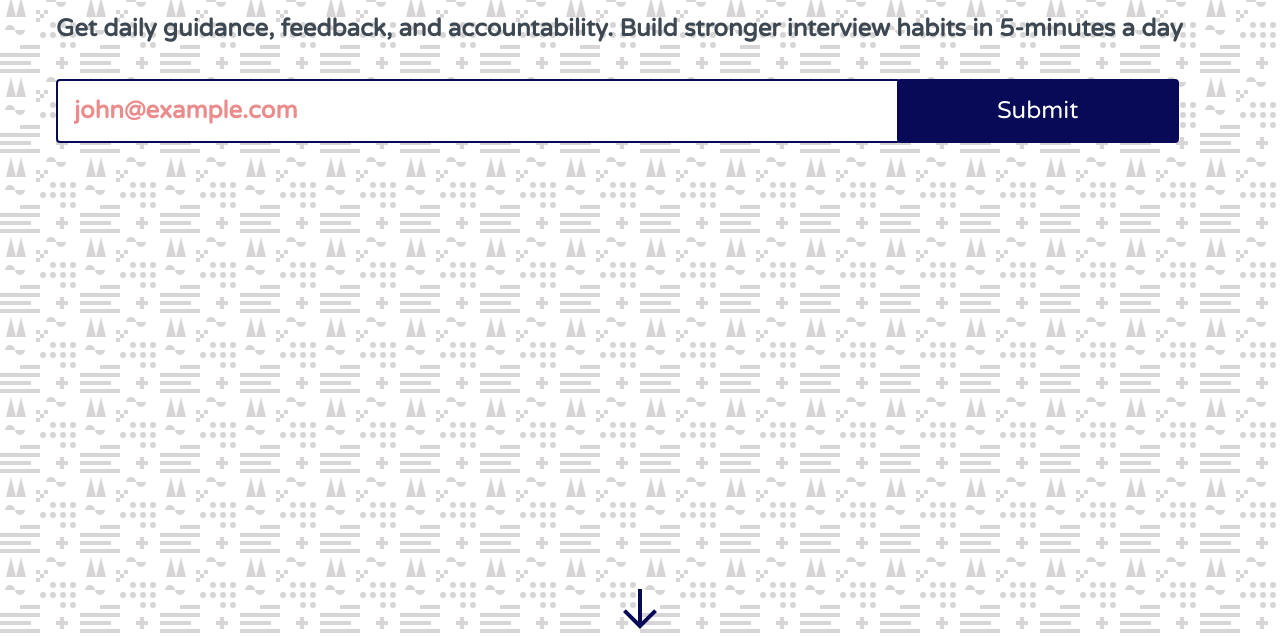
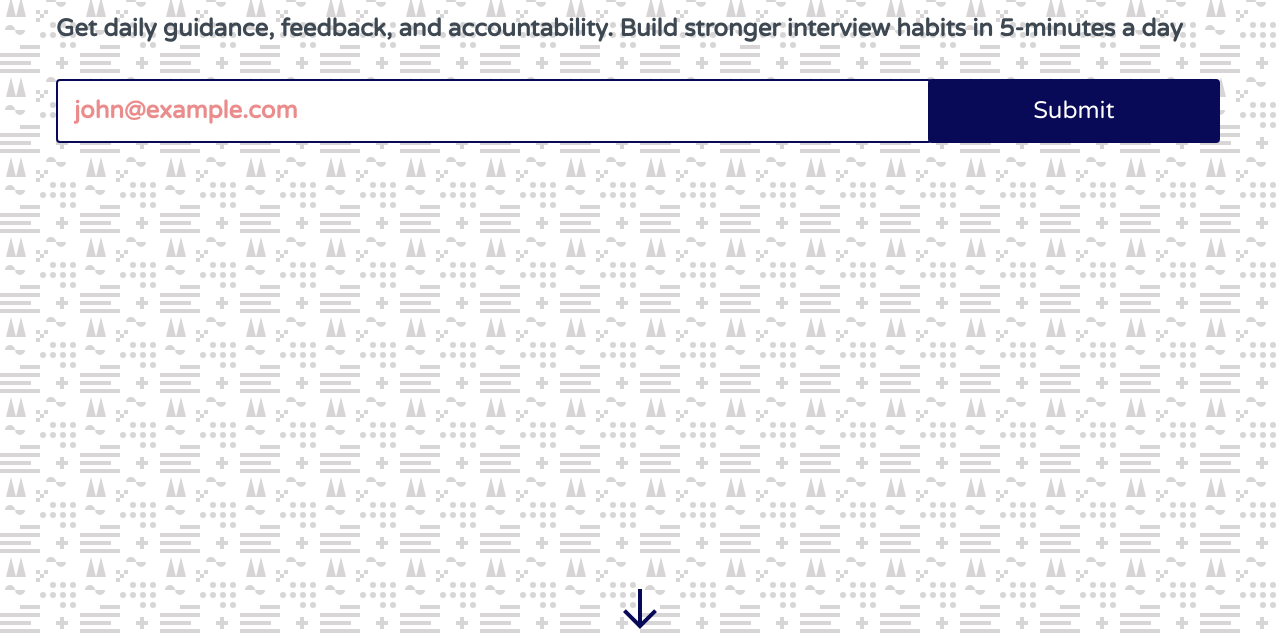
Before and after one commit to CodesLibrary/codeslibrary.github.io, a plain HTML site: page projects/index.html in a window 1280 px wide. Shown: the part 163-800 px from the top of the page. Drawn offline with Linux system fonts and the light colour scheme.

Commit message:
Update index.html

```diff
--- a/projects/index.html
+++ b/projects/index.html
@@ -23,13 +23,13 @@
             </div>
         </header>
 
-        <div class="container flex  items-center">
+        <div class="container md:flex  items-center">
             <div class="w-full md:w-3/5">
             <h1 class="text-5xl text-purple">
                 The interview coach in your pocket
             </h1>
             <h2 class="leading-normal mt-4 text-grey-darkest">Get daily guidance, feedback, and accountability. Build stronger interview habits in 5-minutes a day</h2>
-            <div class="flex mt-8 searchbox">
+            <div class="flex mt-8 searchbox w-full">
                 <input type="text" class="w-3/4 border-2 border-blue p-4 rounded text-2xl font-semibold text-orange"  placeholder="john@example.com">
                 <button type="submit" class="p-4 border-2 border-blue bg-blue w-1/4 -ml-1 rounded text-white text-2xl">Submit</button>
             </div>
```
